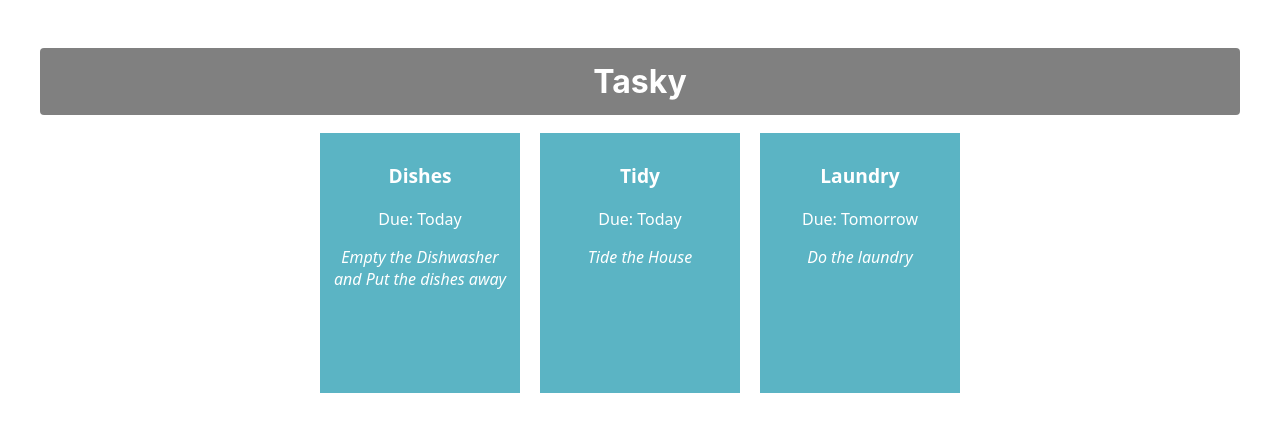
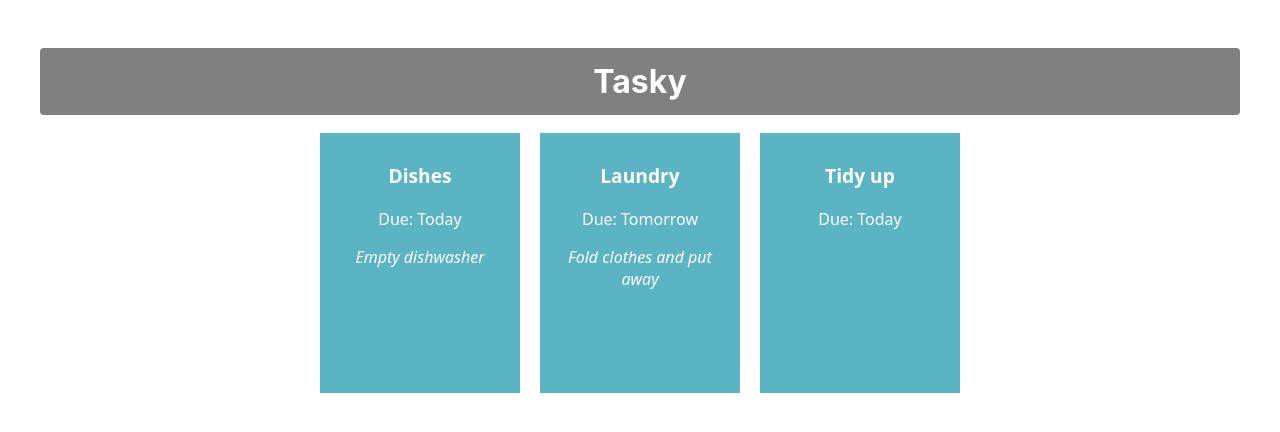
Before and after one commit to Pav20097569/react-basics-labs, a React (Create React App) app in the folder tasky/: page / in a window 1280 px wide. Shown: the top 432 px of the page. Built offline with nearby package versions, Linux system fonts and the light colour scheme.

Commit message:
Rendered list of tasks using map

```diff
--- a/tasky/src/App.js
+++ b/tasky/src/App.js
@@ -1,14 +1,25 @@
 import './App.css';
 import Task from './components/Task';
+import React, { useState } from 'react';
 
 function App() {
+  const [ taskState, setTaskState ] = useState({
+    tasks: [
+      { title:"Dishes", description: "Empty dishwasher", deadline: "Today" },
+      { title: "Laundry", description: "Fold clothes and put away", deadline: "Tomorrow" },
+      { title: "Tidy up", deadline: "Today" }
+    ]
+  });
   return (
     <div className="container">
       <h1>Tasky</h1>
-      <Task title="Dishes" deadline="Today" description ="Empty the Dishwasher and Put the dishes away" />
-      <Task title="Tidy" deadline="Today" description="Tide the House" />
-      <Task title="Laundry" deadline="Tomorrow" description="Do the laundry"/>
-
+      {taskState.tasks.map((task) => (
+    <Task
+      title={task.title}
+      description={task.description}
+      deadline={task.deadline}
+    />
+  ))}
     </div>
   );
 }
```
